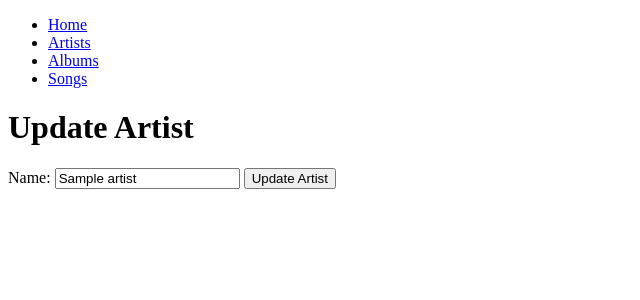
After one commit to marin-o/project_cicd, a Flask app: page /artists/1 in a window 1280 px wide. The commit adds this page. Shown: the top 300 px of the page, without its empty margins (0-640 px from the left). Run offline with Flask 3, Linux system fonts and the light colour scheme; tables that the repository leaves empty hold one stand-in row (values such as "Sample post").

Commit message:
Updated Flask app to include full CRUD functionality for artists, albums, and songs

```diff
--- a/app.py
+++ b/app.py
@@ -1,5 +1,5 @@
 import os
-from flask import Flask, request, jsonify, render_template
+from flask import Flask, request, jsonify, render_template, redirect
 from models import db, Artist, Album, Song
 from config import Config
 
@@ -23,6 +23,25 @@ def artists():
     artists = Artist.query.all()
     return render_template('artists.html', artists=artists)
 
+@app.route('/artists/<int:artist_id>', methods=['GET', 'POST'])
+def update_artist(artist_id):
+    artist = Artist.query.get_or_404(artist_id)
+
+    if request.method == 'POST':
+        artist.name = request.form['name']
+        db.session.commit()
+        return redirect('/artists')
+
+    return render_template('update_artist.html', artist=artist)
+
+@app.route('/artists/<int:artist_id>/delete', methods=['POST'])
+def delete_artist(artist_id):
+    artist = Artist.query.get_or_404(artist_id)
+    db.session.delete(artist)
+    db.session.commit()
+    return redirect('/artists')
+
+
 @app.route('/albums', methods=['POST', 'GET'])
 def albums():
     if request.method == 'POST':
@@ -35,6 +54,26 @@ def albums():
     albums = Album.query.all()
     artists = Artist.query.all()
     return render_template('albums.html', albums=albums, artists=artists)
+
+@app.route('/albums/<int:album_id>', methods=['GET', 'POST'])
+def update_album(album_id):
+    album = Album.query.get_or_404(album_id)
+
+    if request.method == 'POST':
+        album.title = request.form['title']
+        album.artist_id = request.form['artist_id']
+        db.session.commit()
+        return redirect('/albums')
+
+    return render_template('update_album.html', album=album, artists=artists)
+
+@app.route('/albums/<int:album_id>/delete', methods=['POST'])
+def delete_album(album_id):
+    album = Album.query.get_or_404(album_id)
+    db.session.delete(album)
+    db.session.commit()
+    return redirect('/albums')
+
 
 @app.route('/songs', methods=['POST', 'GET'])
 def songs():
@@ -50,5 +89,26 @@ def songs():
     albums = Album.query.all()
     return render_template('songs.html', songs=songs, artists=artists, albums=albums)
 
+@app.route('/songs/<int:song_id>', methods=['GET', 'POST'])
+def update_song(song_id):
+    song = Song.query.get_or_404(song_id)
+
+    if request.method == 'POST':
+        song.title = request.form['title']
+        song.artist_id = request.form['artist_id']
+        song.album_id = request.form.get('album_id')
+        db.session.commit()
+        return redirect('/songs')
+
+    return render_template('update_song.html', song=song, artists=artists, albums=albums)
+
+@app.route('/songs/<int:song_id>/delete', methods=['POST'])
+def delete_song(song_id):
+    song = Song.query.get_or_404(song_id)
+    db.session.delete(song)
+    db.session.commit()
+    return redirect('/songs')
+
+
 if __name__ == '__main__':
     app.run(host=os.getenv('FLASK_RUN_HOST', '0.0.0.0'), port=int(os.getenv('FLASK_RUN_PORT', 5000)))
--- a/templates/albums.html
+++ b/templates/albums.html
@@ -22,7 +22,8 @@
 
 <ul>
     {% for album in albums %}
-    <li>{{ album.title }} by {{ album.artist.name }}</li>
+    <li>{{ album.title }} by {{ album.artist.name }} <a href="/albums/{{ album.id }}">Edit</a> | <form action="/albums/{{ album.id }}/delete" method="post"><button type="submit">Delete</button></form></li>
     {% endfor %}
 </ul>
+
 {% endblock %}
--- a/templates/artists.html
+++ b/templates/artists.html
@@ -15,7 +15,8 @@
 
 <ul>
     {% for artist in artists %}
-    <li>{{ artist.name }}</li>
+    <li>{{ artist.name }} <a href="/artists/{{ artist.id }}">Edit</a> | <form action="/artists/{{ artist.id }}/delete" method="post"><button type="submit">Delete</button></form></li>
     {% endfor %}
 </ul>
+
 {% endblock %}
--- a/templates/songs.html
+++ b/templates/songs.html
@@ -30,8 +30,9 @@
 
 <ul>
     {% for song in songs %}
-    <li>{{ song.title }} by {{ song.artist.name }} {% if song.album %} (Album: {{ song.album.title }}) {% endif %}</li>
+    <li>{{ song.title }} by {{ song.artist.name }} {% if song.album %} (Album: {{ song.album.title }}) {% endif %} <a href="/songs/{{ song.id }}">Edit</a> | <form action="/songs/{{ song.id }}/delete" method="post"><button type="submit">Delete</button></form></li>
     {% endfor %}
 </ul>
 
+
 {% endblock %}
--- /dev/null
+++ b/templates/update_artist.html
@@ -0,0 +1,13 @@
+{% extends "base.html" %}
+
+{% block title %}Update Artist - Flask App{% endblock %}
+
+{% block content %}
+<h1>Update Artist</h1>
+
+<form action="/artists/{{ artist.id }}" method="post">
+    <label for="name">Name:</label>
+    <input type="text" id="name" name="name" value="{{ artist.name }}">
+    <button type="submit">Update Artist</button>
+</form>
+{% endblock %}
```
Also changed, not shown: templates/update_album.html (added, +21 -0 lines), templates/update_song.html (added, +29 -0 lines).
